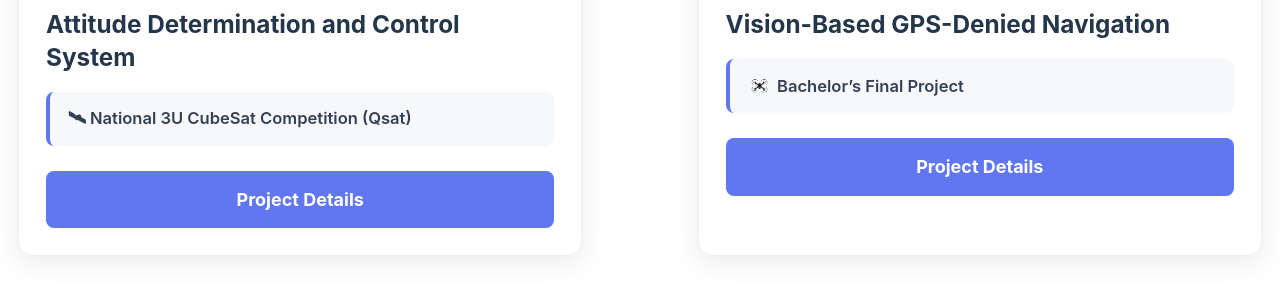
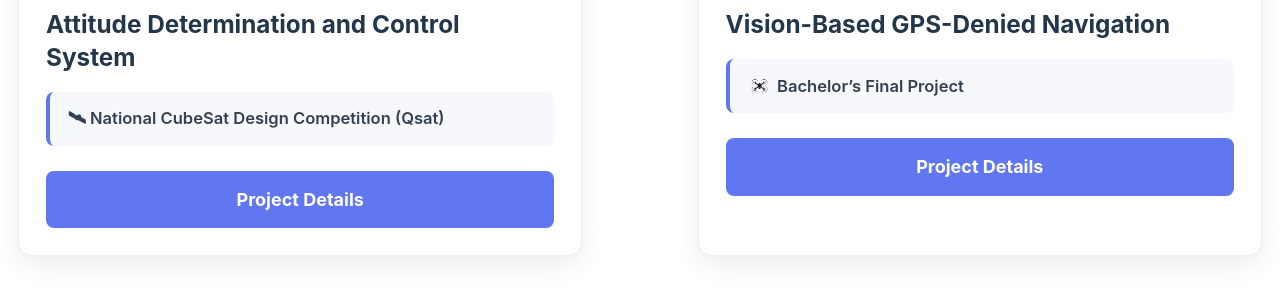
Before and after one commit to nimaghourchian/nimaghourchian.github.io, a Jekyll site: the page built from _pages/projects.md, in a window 1280 px wide. Shown: the part 492-790 px from the top of the page. Built offline with Jekyll 4.4.1, drawn with Linux system fonts in a browser that asks for light colours; a style sheet for code colours, icons or effects is not loaded.

Commit message:
Update project name in projects.md

```diff
--- a/_pages/projects.md
+++ b/_pages/projects.md
@@ -180,7 +180,7 @@ author_profile: false
       </h2>
 
       <div class="project-meta">
-        <span>🛰 National 3U CubeSat Competition (Qsat)</span>
+        <span>🛰 National CubeSat Design Competition (Qsat)</span>
       </div>
 
       <a class="project-button" href="/projects/cubesat-adcs/">
```
